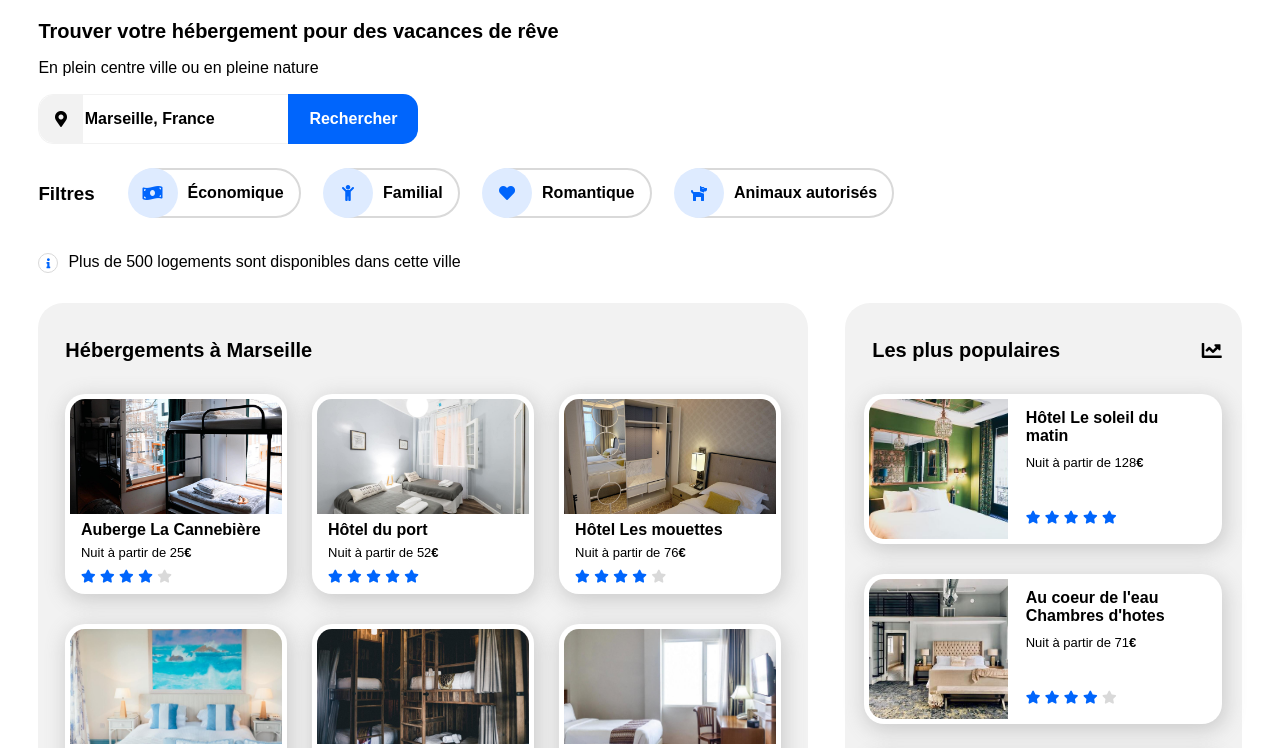
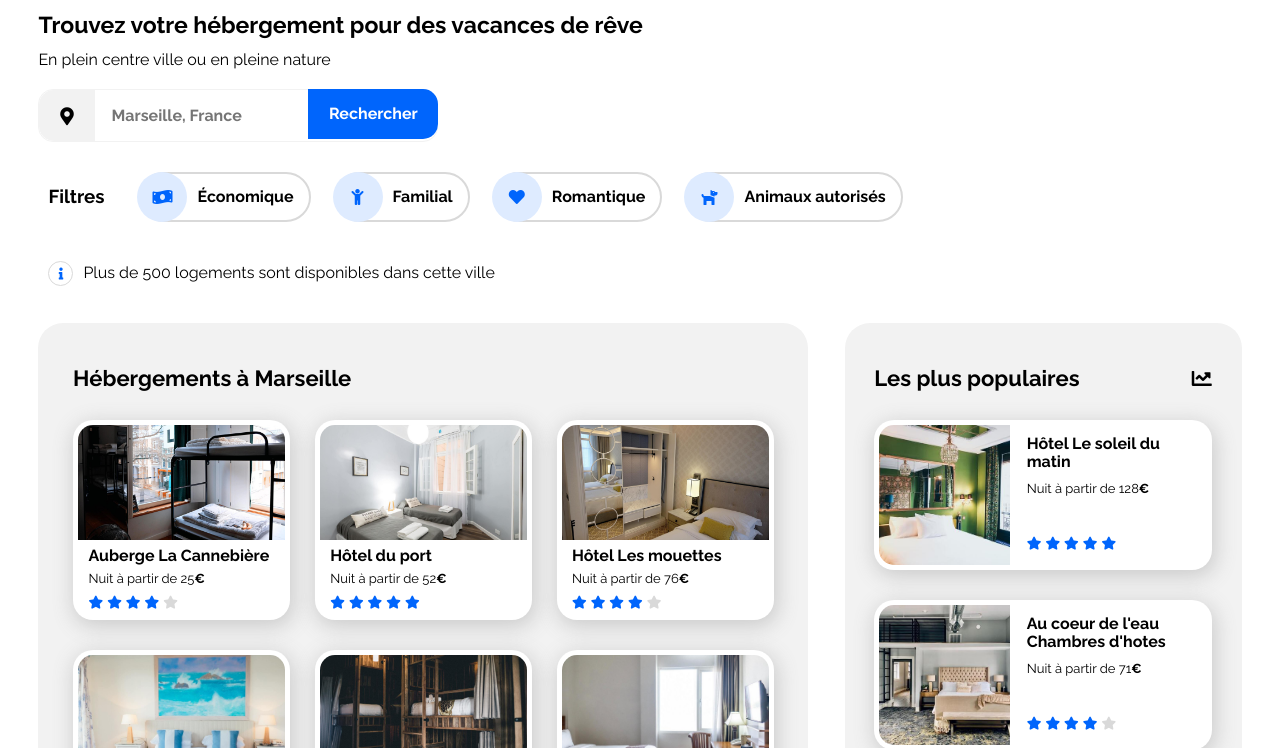
Before and after one commit to sebetc4/OC-Projet-2-Booki, a plain HTML site: page index.html in a window 1280 px wide. Shown: the part 123-871 px from the top of the page. Drawn offline with Linux system fonts and the light colour scheme.

Commit message:
Version finale

```diff
--- a/index.html
+++ b/index.html
@@ -14,7 +14,6 @@
   <link rel="stylesheet" href="src/css/activity.css">
   <link rel="stylesheet" href="src/css/footer.css">
   <link rel="stylesheet" href="https://cdnjs.cloudflare.com/ajax/libs/font-awesome/5.13.1/css/all.min.css">
-
 </head>
 <body>
 
@@ -37,7 +36,7 @@
     <!-- Section recherche -->
     <section class="research">
       <div class="research__title">
-        <h1>Trouver votre hébergement pour des vacances de rêve</h1>
+        <h1>Trouvez votre hébergement pour des vacances de rêve</h1>
         <p>En plein centre ville ou en pleine nature</p>
       </div>
       <form class="research-box" action="#">
@@ -45,7 +44,7 @@
           <i class="fas fa-map-marker-alt"></i>
         </div>
         <div class="research-box__input">
-          <input type="search" value="Marseille, France">
+          <input type="search" placeholder="Marseille, France">
         </div>
         <button class="research-box__button">
           <span class="research-box__button-text">Rechercher</span>
@@ -106,7 +105,9 @@
 
       <!-- Sous section Resultats de Recherche -->
       <div class="accomodation-box all-results" id="section-all-results">
-        <h2 class="accomodation-box__title all-results">Hébergements à Marseille</h2>
+        <div class="accomodation-box__title all-results">
+          <h2>Hébergements à Marseille</h2>
+        </div>
         <div class="accomodation-box__cards all-results">
           <a class="accomodation-card all-results" href=”#”>
             <picture>
@@ -223,7 +224,7 @@
       <!-- Sous section Les plus populaire -->
       <div class="accomodation-box most-popular">
         <div class="accomodation-box__title most-popular">
-          <h2 class="accomodation-box__title most-popular">Les plus populaires</h2>
+          <h2>Les plus populaires</h2>
           <i class="fas fa-chart-line"></i>
         </div>
         <div class="accomodation-box__cards most-popular">
@@ -355,13 +356,13 @@
         <div class="footer-column-box">
           <h3 class="footer-column-box__title">A propos</h3>
           <ul>
-            <li class="footer-column-item"><a href="#">Fonctionement du site</a></li>
+            <li class="footer-column-item"><a href="#">Fonctionnement du site</a></li>
             <li class="footer-column-item"><a href="#">Conditions générales de vente</a></li>
             <li class="footer-column-item"><a href="#">Données et confidentialité</a></li>
           </ul>
         </div>
         <div class="footer-column-box">
-          <h3 class="footer-column-box__title">Nos Hébergements</h3>
+          <h3 class="footer-column-box__title">Nos hébergements</h3>
           <ul>
             <li class="footer-column-item"><a href="#">Charte qualité</a></li>
             <li class="footer-column-item"><a href="#">Soumettre votre hôtel</a></li>
--- a/src/css/accomodation.css
+++ b/src/css/accomodation.css
@@ -1,13 +1,13 @@
 /* Section accomodation */
 .accomodation {
-  margin-top: 30px;
+  margin-top: 37px;
   display: flex;
   justify-content: space-between;
 }
 
 /* Boxs de sous sections*/
 .accomodation-box {
-  padding-top: 20px;
+  padding-top: 25px;
   border-radius: 25px;
   background-color: var(--light-grey);
 }
@@ -28,17 +28,20 @@
 
 /* Elements du box All results */
 .accomodation-box__title.all-results, .accomodation-box__cards.all-results, .accomodation-box__more{
-  width: 93%;
+  width: 91%;
 }
 
 /* Elements du box Mostpopular */
 .accomodation-box__title.most-popular, .accomodation-box__cards.most-popular{
-  width: 90%;
+  width: 85%;
 }
 
 /* Les titres */
+.accomodation-box__title {
+  display: flex;
+}
+
 .accomodation-box__title.most-popular {
-  display: flex;
   align-items: center;
   justify-content: space-between;
 }
@@ -47,6 +50,11 @@
 }
 
 /* Les boxs Cards */
+
+.accomodation-box__cards {
+  margin-top: 10px;
+}
+
 .accomodation-box__cards.all-results {
   display: flex;
   justify-content: space-between;
@@ -61,11 +69,16 @@
 /* Cards d'hebergements*/
 /* Border et shadow dans le mains.css */
 .accomodation-card {
-  margin: 15px 0;
+  margin: 0 0 30px 0;
   padding: 5px;
   background-color: var(--white);
   color: var(--text-color);
   text-decoration: none;
+  transition: transform 0.3s;
+}
+
+.accomodation-card:hover {
+  transform: scale(1.05);
 }
 
 .accomodation-card.all-results {
@@ -163,6 +176,7 @@
 .accomodation-card-infos__note-star--true {
   color: var(--dark-blue);
 }
+
 .accomodation-card-infos__note-star--false {
   color: var(--dark-grey);
 }
@@ -224,9 +238,9 @@
     flex-direction: column-reverse;
   }
 
-  .accomodation-box__title.all-results, .accomodation-box__cards.all-results, .accomodation-box__more{
-  width: var(--mobile-marge);
-}
+  .accomodation-box__title.all-results, .accomodation-box__title.most-popular, .accomodation-box__cards.all-results, .accomodation-box__cards.most-popular, .accomodation-box__more{
+    width: var(--mobile-marge);
+  }
 
   .accomodation-box.most-popular {
     width: 100%;
@@ -237,6 +251,10 @@
     width: 100%;
     border-radius: 0;
     background-color: transparent;
+  }
+
+  .accomodation-card {
+    margin: 0 0 15px 0;
   }
 
   .accomodation-card.most-popular {
--- a/src/css/activity.css
+++ b/src/css/activity.css
@@ -1,6 +1,5 @@
 .activity {
-  margin-top: 30px;
-  padding-top: 20px ;
+  margin-top: 60px;
 }
 
 .activity-box {
@@ -22,6 +21,11 @@
   width: 100%;
   position: relative;
   display: block;
+  transition: transform 0.3s;
+}
+
+.activity-card:hover {
+  transform: scale(1.05);
 }
 
 .activity-card1, .activity-card4 { height: 100%; }
@@ -64,6 +68,7 @@
 @media (max-width: 767px)  {
 
   .activity {
+    margin-top: 30px;
     width: var(--mobile-marge);
     margin-right: auto;
     margin-left: auto;
@@ -80,8 +85,7 @@
   }
 
   .activity-card{
-    margin-bottom: 30px;
+    margin-bottom: 20px;
     height: 250px;
-    margin-top: 20px;
   }
 }
--- a/src/css/app.css
+++ b/src/css/app.css
@@ -1,4 +1,4 @@
-@import url('https://fonts.googleapis.com/css2?family=Raleway:wght@0,100;0,200;0,300;0,400;0,500;0,600;0,700;0,800;0,900;1,100;1,200;1,300;1,400;1,500;1,600;1,700;1,800;1,900&display=swap');
+@import url('https://fonts.googleapis.com/css2?family=Raleway:wght@100;200;300;400;500;600;700;800;900&display=swap');
 
 :root {
   /* Couleurs */
@@ -11,7 +11,7 @@
 
   /* Valeurs de marges */
   --deskop-marge: 94%;
-  --mobile-marge: 90%
+  --mobile-marge: 90%;
 
 }
 
@@ -22,10 +22,15 @@
 }
 
 body, html {
-  margin: 0;
   padding: 0;
   font-family: 'Raleway', sans-serif;
   scroll-behavior: smooth;
+}
+
+header, main, .footer-box {
+  max-width: 1440px;
+  margin-right: auto;
+  margin-left: auto;
 }
 
 /* Bordure de fenêtre */
@@ -36,7 +41,7 @@ main {
 }
 
 h2{
-  font-size: 20px;
+  font-size: 22px;
 }
 
 .accomodation-card, .activity-card {
--- a/src/css/filters.css
+++ b/src/css/filters.css
@@ -1,5 +1,9 @@
+.filters {
+  margin-left: 10px;
+}
+
 .filters-bar {
-  margin-top: 20px;
+  margin-top: 25px;
   display: flex;
   align-items: center;
   flex-wrap: wrap;
@@ -63,14 +67,13 @@
 }
 
 .filters-result {
-  margin-top: 30px;
+  margin-top: 35px;
   display: flex;
-  align-items: start;
 }
 
 .filters-result__icon{
-  width: 20px;
-  height: 20px;
+  width: 25px;
+  height: 25px;
   display: flex;
   align-items: center;
   justify-content: center;
@@ -80,11 +83,11 @@
 
 .filters-result__icon i{
   color: var(--dark-blue);
-  font-size: 10px;
+  font-size: 12px;
 }
 
 .filters-result p{
-  margin: 0 0 0 10px;
+  margin: 3px 0 0 10px;
 }
 @media(max-width: 991px) {
   .filters-bar__title {
--- a/src/css/footer.css
+++ b/src/css/footer.css
@@ -16,6 +16,10 @@ footer {
   width: 33%;
 }
 
+.footer-column-box__title {
+  font-size: 18px;
+}
+
 .footer-column-box ul {
   padding: 0;
   list-style: none;
@@ -28,7 +32,6 @@ footer {
 .footer-column-item a {
   text-decoration: none;
   color: var(--text-color);
-  font-size: 13px;
 }
 
 @media (max-width: 767px)  {
--- a/src/css/header.css
+++ b/src/css/header.css
@@ -1,7 +1,7 @@
 /* En tête */
 header{
-  width: 94%;
-  height: 130px;
+  width: var(--deskop-marge);
+  height: 120px;
   margin-right: auto;
   margin-left: auto;
   display: flex;
@@ -10,8 +10,9 @@ header{
 }
 
 .header__logo {
-  height: 50px;
-  margin-left: 20px;
+  margin-top: 20px;
+  height: 45px;
+  margin-left: 0;
 }
 
 /* Barre de navigation */
@@ -36,6 +37,7 @@ nav {
 
 .header-nav-bar__item a {
   color: var(--text-color);
+  font-weight: 400;
   text-decoration: none;
   transition: color 0.3s;
 }
--- a/src/css/research.css
+++ b/src/css/research.css
@@ -1,15 +1,27 @@
 /* Barre de recherchge */
+
+.research__title h1{
+  font-size: 23px;
+  margin-bottom: 10px;
+}
+
+.research__title p{
+  margin-top: 12px;
+}
+
+
 .research-box {
- position: relative;
- width: 380px;
- height: 50px;
- border: 1px solid var(--light-grey);
- border-radius: 15px;
- display: flex;
+  margin-top: 20px;
+  position: relative;
+  width: 400px;
+  height: 53px;
+  border: 1px solid var(--light-grey);
+  border-radius: 15px;
+  display: flex;
 }
 
 .research-box__map {
-  width: 49px;
+  width: 64px;
   height: 100%;
   display: flex;
   align-items: center;
@@ -18,12 +30,17 @@
   border-radius: 15px 0px 0px 15px;
 }
 
+.research-box__map i{
+  font-size: 18px;
+}
+
 .research-box__input {
   width: 100%;
   height: 100%;
 }
 
 .research-box__input input{
+  margin-left: 15px;
   width: 100%;
   height: 100%;
   background: none;
```
Also changed, not shown: src/css/normalize.css.
